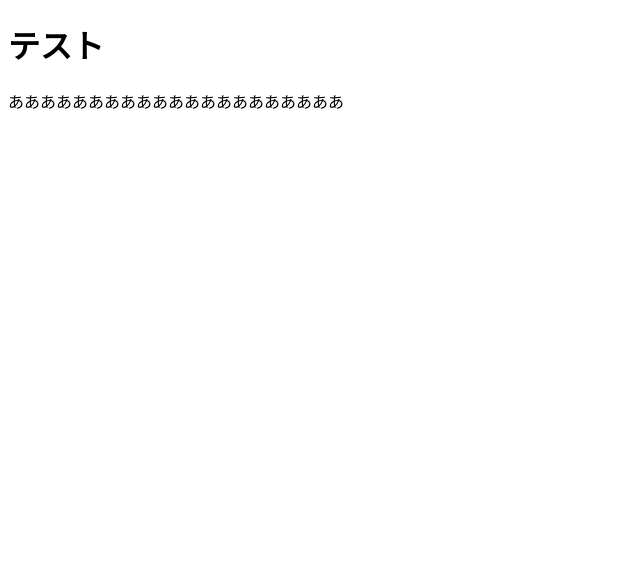
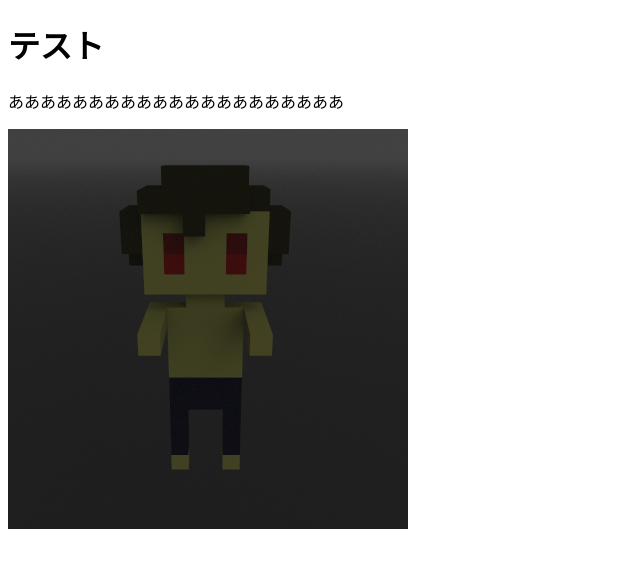
Before and after one commit to otatakeshi1918/test, a plain HTML site: page index.html in a window 1280 px wide. Shown: the whole page, without its empty margins (0-640 px from the left). Drawn offline with Linux system fonts and the light colour scheme.

Commit message:
ゾンビの画像を追加

```diff
--- a/index.html
+++ b/index.html
@@ -8,5 +8,6 @@
 <body>
 	<h1>テスト</h1>
 	<p>あああああああああああああああああああああ</p>
+	<img src="zombie.png">
 </body>
 </html>
```
Also changed, not shown: zombie.png (added).
